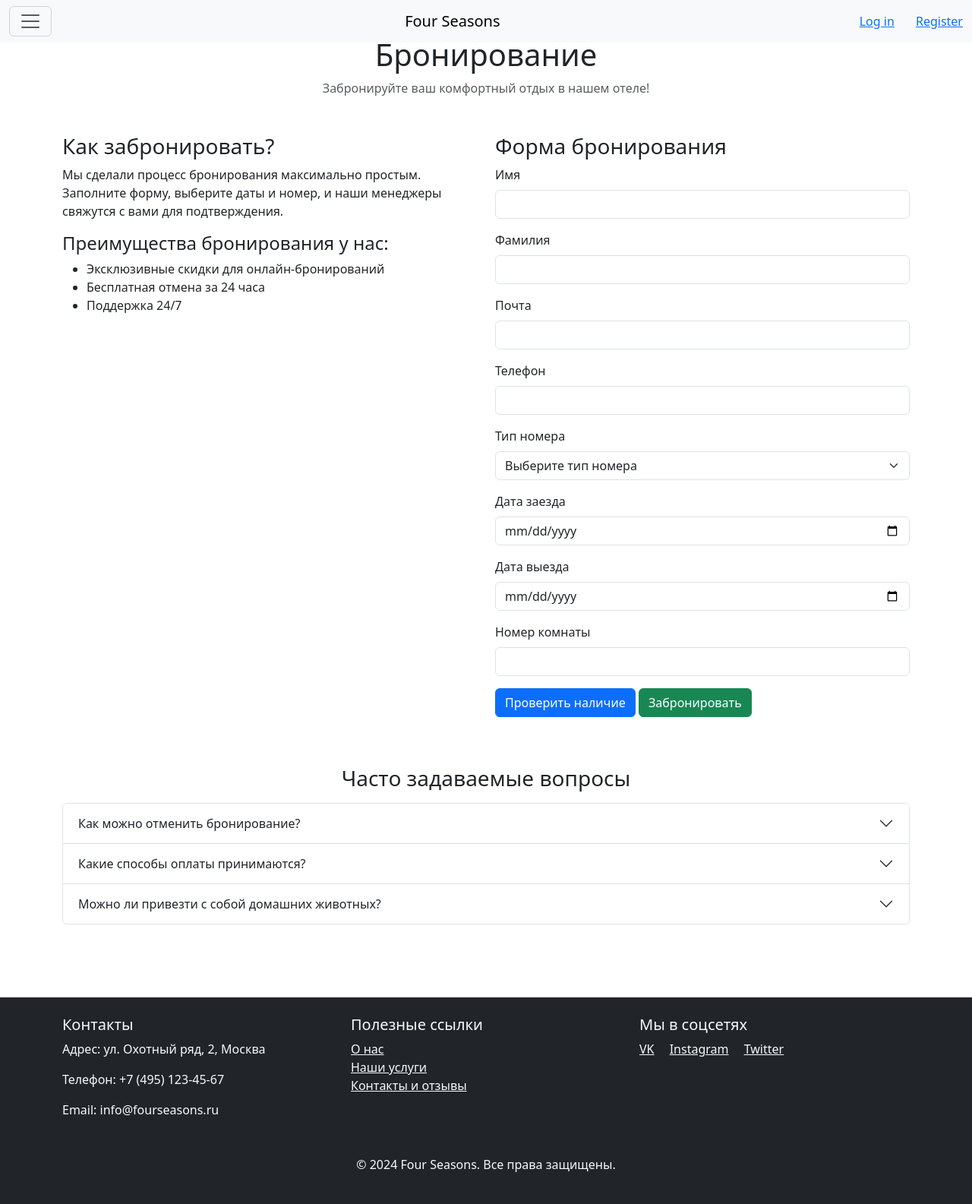
After one commit to V1Ro-Dev/NIRS_5_Sem, a Django app: page /booking/ in a window 1280 px wide. The commit adds this page. Shown: the whole page at 76% size. Run offline with Django 5.2, Linux system fonts and the light colour scheme; some libraries are stand-ins or nearby versions.

Commit message:
added more html templates + views and urls were updated

```diff
--- a/app/urls.py
+++ b/app/urls.py
@@ -1,4 +1,4 @@
-from django.urls import path, include
+from django.urls import path
 from app import views
 
 urlpatterns = [
@@ -7,5 +7,7 @@ urlpatterns = [
     path('signup/', views.signup, name='signup'),
     path('settings/', views.settings, name='settings'),
     path('rooms/', views.rooms_and_bookings, name='rooms'),
-    path('rooms/<str:room_type>', views.rooms, name='room')
+    path('rooms/<str:room_type>', views.rooms, name='room'),
+    path('booking/', views.booking, name='booking'),
+    path('contacts/', views.contacts, name='contacts')
 ]
--- a/app/views.py
+++ b/app/views.py
@@ -24,6 +24,14 @@ def rooms_and_bookings(request):
 
 def rooms(request, room_type):
     if room_type in ('lux', 'econom', 'presidential'):
-        return render(request, 'room.html', context={room_type: room_type})
+        return render(request, 'room.html', context={'room_type': room_type})
     else:
         return Http404('page not found')
+
+
+def booking(request):
+    return render(request, 'booking.html')
+
+
+def contacts(request):
+    return render(request, 'contacts.html')
--- /dev/null
+++ b/static/js/main.js
@@ -0,0 +1,23 @@
+function getMoscowDate() {
+        const now = new Date();
+        const moscowOffset = 3 * 60;
+        const localOffset = now.getTimezoneOffset();
+        const moscowTime = new Date(now.getTime() + (moscowOffset - localOffset) * 60 * 1000);
+        return new Date(moscowTime.getFullYear(), moscowTime.getMonth(), moscowTime.getDate());
+    }
+
+    const moscowDate = getMoscowDate();
+    const formattedMoscowDate = moscowDate.toISOString().split('T')[0];
+
+    const checkInInput = document.getElementById('luxCheckIn');
+    const checkOutInput = document.getElementById('luxCheckOut');
+
+    checkInInput.min = formattedMoscowDate;
+
+    checkInInput.addEventListener('change', function () {
+        checkOutInput.min = this.value;
+    });
+
+    if (checkInInput.value) {
+        checkOutInput.min = checkInInput.value;
+    }
--- /dev/null
+++ b/templates/booking.html
@@ -0,0 +1,72 @@
+{% extends 'layouts/base.html' %}
+
+{% load static %}
+
+{% block content %}
+<div class="container my-5">
+    <h1 class="text-center">Бронирование</h1>
+    <p class="text-muted text-center">Забронируйте ваш комфортный отдых в нашем отеле!</p>
+
+    <div class="row mt-5">
+        <div class="col-md-6">
+            <h3>Как забронировать?</h3>
+            <p>
+                Мы сделали процесс бронирования максимально простым. Заполните форму, выберите даты и номер, и наши менеджеры свяжутся с вами для подтверждения.
+            </p>
+            <h4>Преимущества бронирования у нас:</h4>
+            <ul>
+                <li>Эксклюзивные скидки для онлайн-бронирований</li>
+                <li>Бесплатная отмена за 24 часа</li>
+                <li>Поддержка 24/7</li>
+            </ul>
+        </div>
+
+        <div class="col-md-6">
+            <h3>Форма бронирования</h3>
+                {% include 'components/booking-form.html' %}
+        </div>
+    </div>
+
+    <div class="mt-5">
+        <h3 class="text-center">Часто задаваемые вопросы</h3>
+        <div class="accordion mt-3" id="faqAccordion">
+            <div class="accordion-item">
+                <h2 class="accordion-header" id="faq1">
+                    <button class="accordion-button collapsed" type="button" data-bs-toggle="collapse" data-bs-target="#collapse1" aria-expanded="true" aria-controls="collapse1">
+                        Как можно отменить бронирование?
+                    </button>
+                </h2>
+                <div id="collapse1" class="accordion-collapse collapse" aria-labelledby="faq1">
+                    <div class="accordion-body">
+                        Вы можете отменить бронирование за 24 часа до даты заезда без штрафов. Для этого свяжитесь с нашим менеджером по указанным контактам.
+                    </div>
+                </div>
+            </div>
+            <div class="accordion-item">
+                <h2 class="accordion-header" id="faq2">
+                    <button class="accordion-button collapsed" type="button" data-bs-toggle="collapse" data-bs-target="#collapse2" aria-expanded="false" aria-controls="collapse2">
+                        Какие способы оплаты принимаются?
+                    </button>
+                </h2>
+                <div id="collapse2" class="accordion-collapse collapse" aria-labelledby="faq2">
+                    <div class="accordion-body">
+                        Мы принимаем оплату наличными при заселении.
+                    </div>
+                </div>
+            </div>
+            <div class="accordion-item">
+                <h2 class="accordion-header" id="faq3">
+                    <button class="accordion-button collapsed" type="button" data-bs-toggle="collapse" data-bs-target="#collapse3" aria-expanded="false" aria-controls="collapse3">
+                        Можно ли привезти с собой домашних животных?
+                    </button>
+                </h2>
+                <div id="collapse3" class="accordion-collapse collapse" aria-labelledby="faq3">
+                    <div class="accordion-body">
+                        Да, в нашей гостинице разрешено проживание с небольшими домашними животными. Пожалуйста, уточните условия у менеджера.
+                    </div>
+                </div>
+            </div>
+        </div>
+    </div>
+</div>
+{% endblock %}
--- a/templates/components/booking-form.html
+++ b/templates/components/booking-form.html
@@ -1,3 +1,5 @@
+{% load static %}
+
 <form>
     <div class="mb-3">
         <label for="luxName" class="form-label">Имя</label>
@@ -6,6 +8,27 @@
     <div class="mb-3">
         <label for="luxSurname" class="form-label">Фамилия</label>
         <input type="text" class="form-control" id="luxSurname" required>
+    </div>
+    <div class="mb-3">
+        <label for="luxmail" class="form-label">Почта</label>
+        <input type="email" class="form-control" id="luxmail" required>
+    </div>
+    <div class="mb-3">
+        <label for="luxphone" class="form-label">Телефон</label>
+        <input type="tel" class="form-control" id="luxphone" required>
+    </div>
+    <div class="mb-3">
+        <label for="roomType" class="form-label">Тип номера</label>
+        <select class="form-select" id="roomType" name="room_type" required {% if room_type %}disabled{% endif %}>
+            <option selected disabled>Выберите тип номера</option>
+            <option value="econom" {% if room_type == 'econom' %}selected{% endif %}>Эконом</option>
+            <option value="lux" {% if room_type == 'lux' %}selected{% endif %}>Люкс</option>
+            <option value="presidential" {% if room_type == 'presidential' %}selected{% endif %}>Президентский</option>
+            <option value="all">Все типы</option>
+        </select>
+        {% if room_type %}
+        <input type="hidden" name="room_type" value="{{ room_type }}">
+        {% endif %}
     </div>
     <div class="mb-3">
         <label for="luxCheckIn" class="form-label">Дата заезда</label>
@@ -17,15 +40,11 @@
     </div>
     <div class="mb-3">
         <label for="lux_room_num" class="form-label">Номер комнаты</label>
-        <input type="number" class="form-control" id="lux_room_num" required>
+        <input type="number" class="form-control" id="lux_room_num">
     </div>
 
-    <!-- Кнопка для проверки наличия свободных комнат -->
-    <button type="button" class="btn btn-primary">Проверить наличие</button>
-
-    <!-- Кнопка для бронирования -->
+    <button type="submit" class="btn btn-primary">Проверить наличие</button>
     <button type="submit" class="btn btn-success">Забронировать</button>
 
-    <!-- Место для списка свободных комнат -->
     <div id="availableRooms" class="mt-3"></div>
 </form>
--- a/templates/components/econom.html
+++ b/templates/components/econom.html
@@ -19,5 +19,3 @@
             <p><strong>Цена: 3000 ₽/ночь</strong></p>
         </div>
     </div>
-
-{% endblock %}
--- a/templates/layouts/base.html
+++ b/templates/layouts/base.html
@@ -12,7 +12,6 @@
 </head>
 
 <body>
-    <!-- Navbar -->
     <nav class="navbar bg-body-tertiary fixed-top">
         <div class="container-fluid">
             <button class="navbar-toggler" type="button" data-bs-toggle="offcanvas" data-bs-target="#offcanvasNavbar" aria-controls="offcanvasNavbar" aria-label="Toggle navigation">
@@ -33,10 +32,10 @@
                             <a class="nav-link" href="{% url 'rooms' %}">Номера и цены</a>
                         </li>
                         <li class="nav-item">
-                            <a class="nav-link" href="#">Фотогалерея</a>
+                            <a class="nav-link" href="{% url 'booking' %}">Бронирование</a>
                         </li>
                         <li class="nav-item">
-                            <a class="nav-link" href="#">Контакты</a>
+                            <a class="nav-link" href="{% url 'contacts' %}">Контакты и отзывы</a>
                         </li>
                     </ul>
                 </div>
@@ -54,35 +53,30 @@
 
     {% endblock %}
 
-    <!-- Footer -->
     <footer class="bg-dark text-light py-4 mt-5">
         <div class="container">
             <div class="row">
-                <!-- Contact Information -->
                 <div class="col-md-4 mb-3">
                     <h5>Контакты</h5>
-                    <p>Адрес: ул. Примерная, 123, Москва</p>
+                    <p>Адрес: ул. Охотный ряд, 2, Москва</p>
                     <p>Телефон: +7 (495) 123-45-67</p>
                     <p>Email: info@fourseasons.ru</p>
                 </div>
 
-                <!-- Quick Links -->
                 <div class="col-md-4 mb-3">
                     <h5>Полезные ссылки</h5>
                     <ul class="list-unstyled">
                         <li><a href="#" class="text-light">О нас</a></li>
                         <li><a href="#" class="text-light">Наши услуги</a></li>
-                        <li><a href="#" class="text-light">Политика конфиденциальности</a></li>
-                        <li><a href="#" class="text-light">Правила и условия</a></li>
+                        <li><a href="{% url 'contacts' %}" class="text-light">Контакты и отзывы</a></li>
                     </ul>
                 </div>
 
-                <!-- Social Media -->
                 <div class="col-md-4 mb-3">
                     <h5>Мы в соцсетях</h5>
-                    <a href="#" class="text-light me-3"><i class="bi bi-facebook"></i> Facebook</a>
-                    <a href="#" class="text-light me-3"><i class="bi bi-instagram"></i> Instagram</a>
-                    <a href="#" class="text-light"><i class="bi bi-twitter"></i> Twitter</a>
+                    <a href="https://vk.com/id321826905" class="text-light me-3"><i class="bi bi-facebook"></i> VK</a>
+                    <a href="https://www.instagram.com/try_hardddd" class="text-light me-3"><i class="bi bi-instagram"></i> Instagram</a>
+                    <a href="https://x.com/Flopped_again" class="text-light"><i class="bi bi-twitter"></i> Twitter</a>
                 </div>
             </div>
             <div class="text-center mt-3">
@@ -92,6 +86,7 @@
     </footer>
 
     <script src="{% static 'js/bootstrap.min.js' %}"></script>
+    <script src="{% static 'js/main.js' %}"></script>
 </body>
 
 </html>
--- a/templates/room.html
+++ b/templates/room.html
@@ -3,6 +3,7 @@
 {% load static %}
 
 {% block content %}
+
 <div class="container my-5">
     {% if room_type == "lux" %}
         {% include 'components/lux.html' %}
@@ -14,4 +15,5 @@
     <h3>Форма бронирования</h3>
     {% include 'components/booking-form.html'%}
 </div>
+
 {% endblock %}
--- a/templates/rooms.html
+++ b/templates/rooms.html
@@ -8,7 +8,6 @@
     <h1 class="text-center mb-4">Номера и цены</h1>
 
     <div class="row row-cols-1 g-4">
-        <!-- Эконом -->
         <div class="col">
             <div class="card h-100 shadow-sm">
                 <img src="econom-room.jpg" class="card-img-top" alt="Эконом">
@@ -27,7 +26,6 @@
             </div>
         </div>
 
-        <!-- Люкс -->
         <div class="col">
             <div class="card h-100 shadow-sm">
                 <img src="lux-room.jpg" class="card-img-top" alt="Люкс">
@@ -46,7 +44,6 @@
             </div>
         </div>
 
-        <!-- Президентский -->
         <div class="col">
             <div class="card h-100 shadow-sm">
                 <img src="presidential-room.jpg" class="card-img-top" alt="Президентский">
```
Also changed, not shown: templates/contacts.html (added, +78 -0 lines), templates/index.html (+5 -7 lines).
